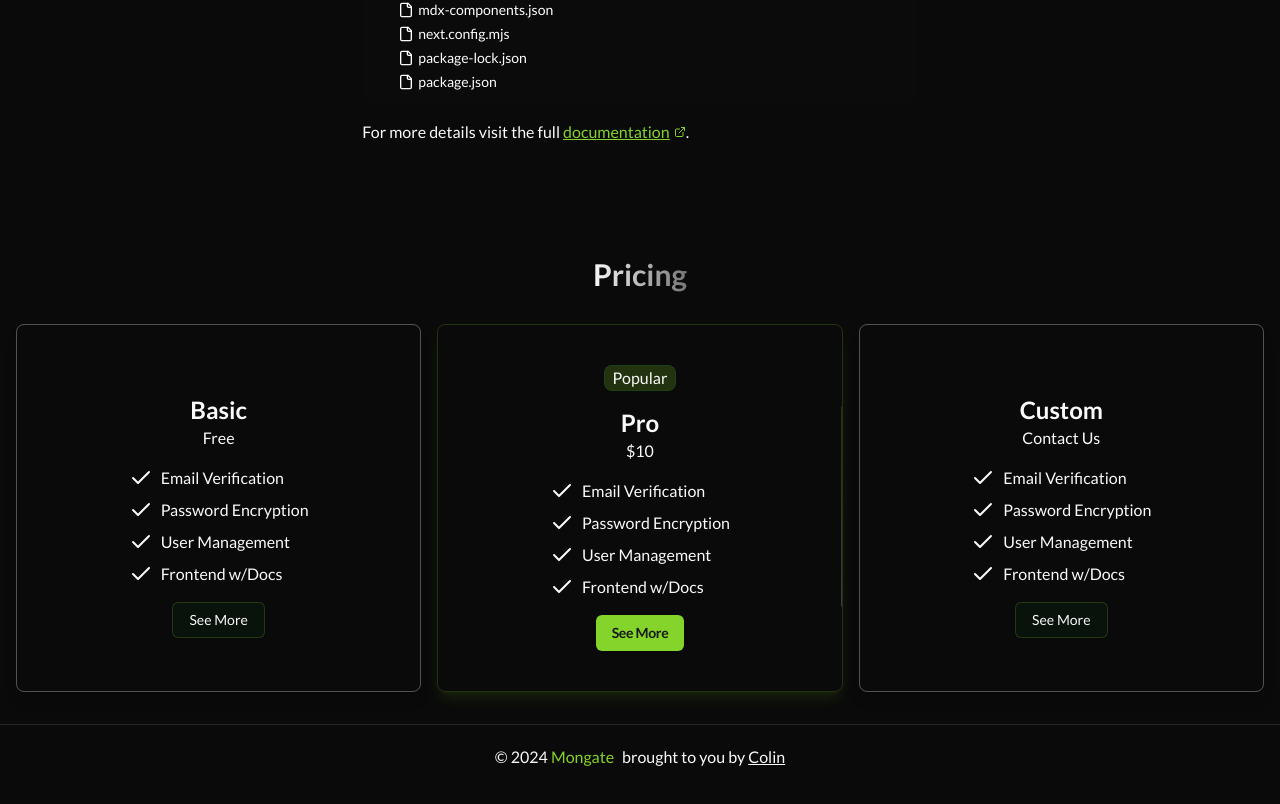
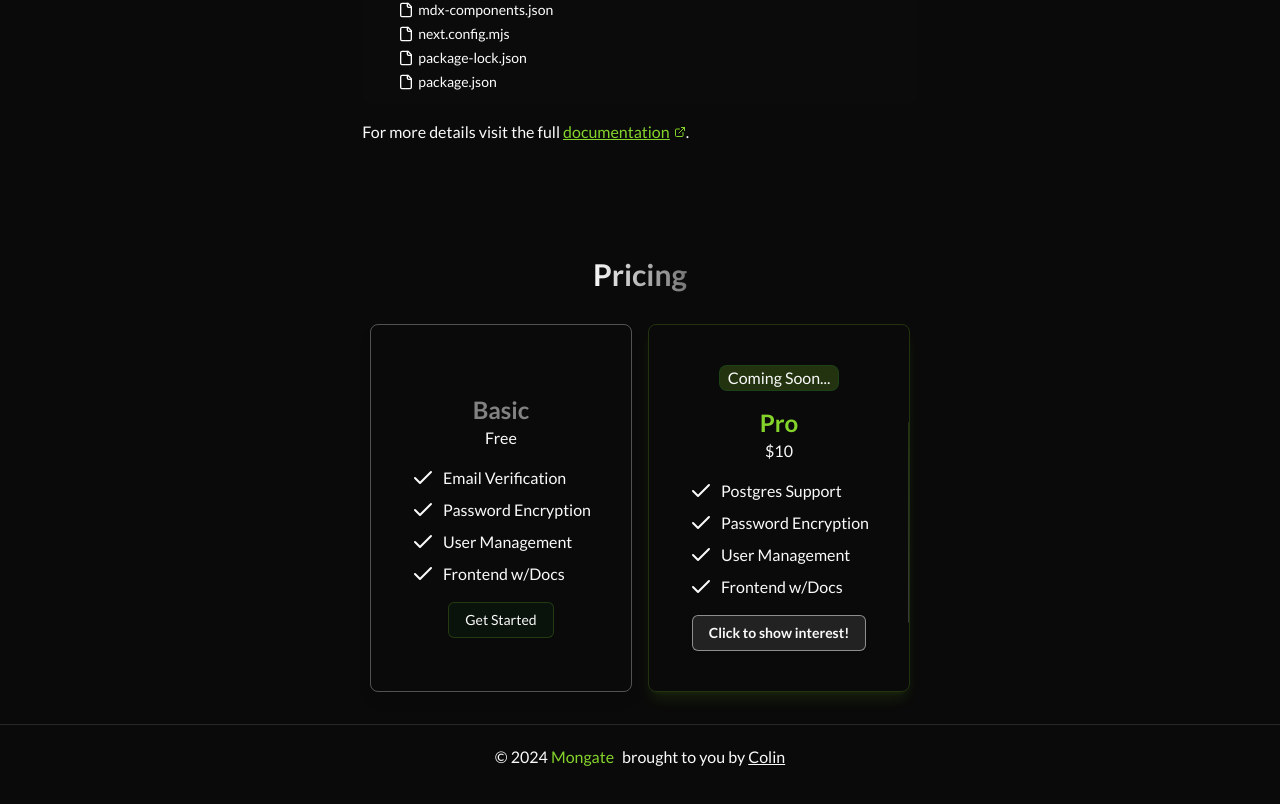
Before and after one commit to colinguinane1/Mongate-Front-End, a Next.js app: page / in a window 1280 px wide. Shown: the part 3311-4115 px from the top of the page. Built offline with nearby package versions, Linux system fonts and the light colour scheme; no server answers; what tailwindcss-motion would draw is missing.

Commit message:
Update Pricing component: add buttons for Getting Started and interest, improve layout and styling

```diff
--- a/components/home/pricing.tsx
+++ b/components/home/pricing.tsx
@@ -8,6 +8,7 @@ import { CiCircleCheck } from "react-icons/ci";
 import { InView } from "../ui/in-view";
 import { Check } from "lucide-react";
 import { Button } from "../ui/button";
+import Link from "next/link";
 
 export default function Pricing() {
   const techStack = [
@@ -21,30 +22,32 @@ export default function Pricing() {
         "User Management",
         "Frontend w/Docs",
       ],
+      button: (
+        <Link href="/docs/getting-started">
+          <Button className="w-full" variant={"outline"}>
+            Get Started
+          </Button>
+        </Link>
+      ),
     },
     {
       name: "Pro",
-      tag: "Popular",
+      tag: "Coming Soon...",
       pricing: "$10",
       description: "Powered by Resend, all you need is an API Key.",
       perks: [
-        "Email Verification",
+        "Postgres Support",
         "Password Encryption",
         "User Management",
         "Frontend w/Docs",
       ],
-    },
-
-    {
-      name: "Custom",
-      pricing: "Contact Us",
-      description: "Let's chat and see how I can help you.",
-      perks: [
-        "Email Verification",
-        "Password Encryption",
-        "User Management",
-        "Frontend w/Docs",
-      ],
+      button: (
+        <Link href="/account">
+          <Button className="w-full" variant={"default"}>
+            Click to show interest!
+          </Button>
+        </Link>
+      ),
     },
   ];
   return (
@@ -53,7 +56,7 @@ export default function Pricing() {
         <span className="bg-gradient-to-r text-3xl font-bold from-foreground to-foreground/45 bg-clip-text text-transparent">
           Pricing
         </span>
-        <div className="grid  grid-cols-1 w-screen p-4 md:grid-cols-3 gap-4">
+        <div className="grid  grid-cols-1 w-screen md:w-fit  p-4 md:grid-cols-2 gap-4">
           {techStack.map((tech, idx) => (
             <div
               key={idx}
@@ -76,7 +79,11 @@ export default function Pricing() {
                     {tech.tag}
                   </p>
                 )}
-                <h1 className="font-bold pt-4 text-center text-2xl">
+                <h1
+                  className={`font-bold pt-4 text-center text-2xl ${
+                    idx === 1 ? "text-primary" : "text-foreground/50"
+                  }`}
+                >
                   {tech.name}
                 </h1>
                 <p>{tech.pricing}</p>
@@ -90,9 +97,7 @@ export default function Pricing() {
                   </div>
                 ))}
               </p>
-              <Button variant={idx === 1 ? "default" : "outline"}>
-                See More
-              </Button>
+              {tech.button}
             </div>
           ))}
         </div>
--- a/components/ui/button.tsx
+++ b/components/ui/button.tsx
@@ -10,7 +10,7 @@ const buttonVariants = cva(
     variants: {
       variant: {
         default:
-          "bg-primary font-bold rounded-md tracking-tight  text-primary-foreground shadow hover:bg-primary/90",
+          "bg-foreground/10 border-foreground/50  border text-foreground font-bold rounded-md shadow hover:bg-primary/90",
         destructive:
           "bg-destructive/50  border-destructive/80 border text-destructive-foreground shadow-sm hover:bg-destructive/90",
         outline:
```
